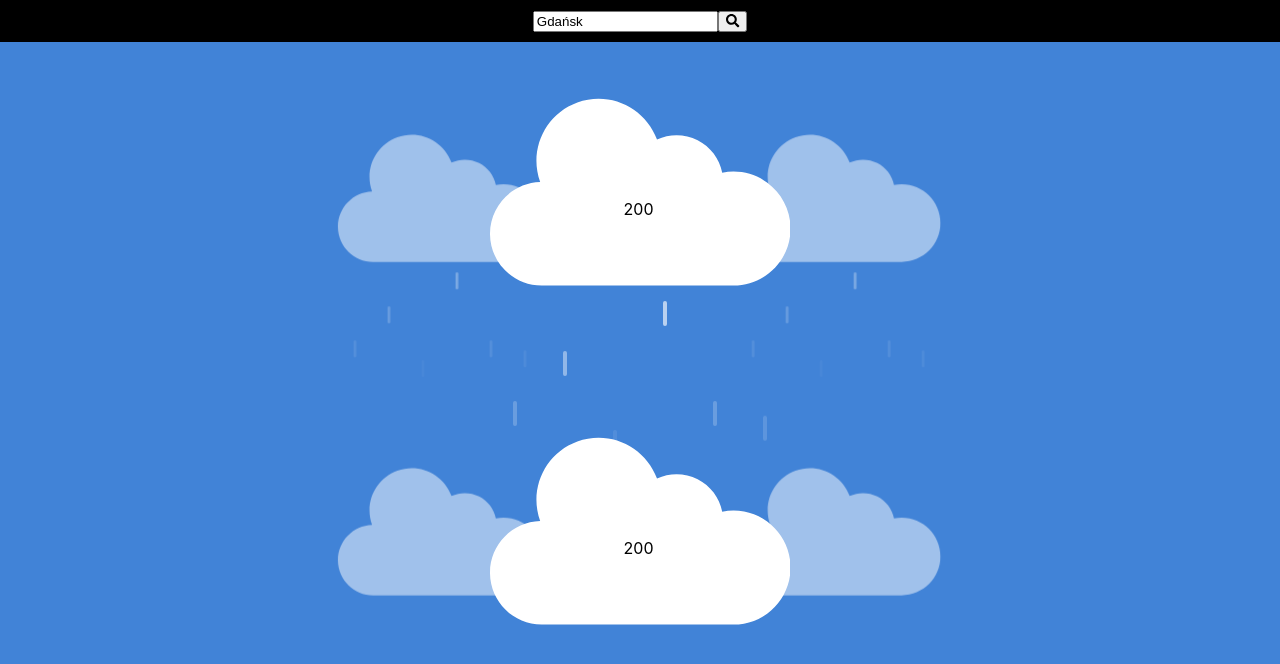
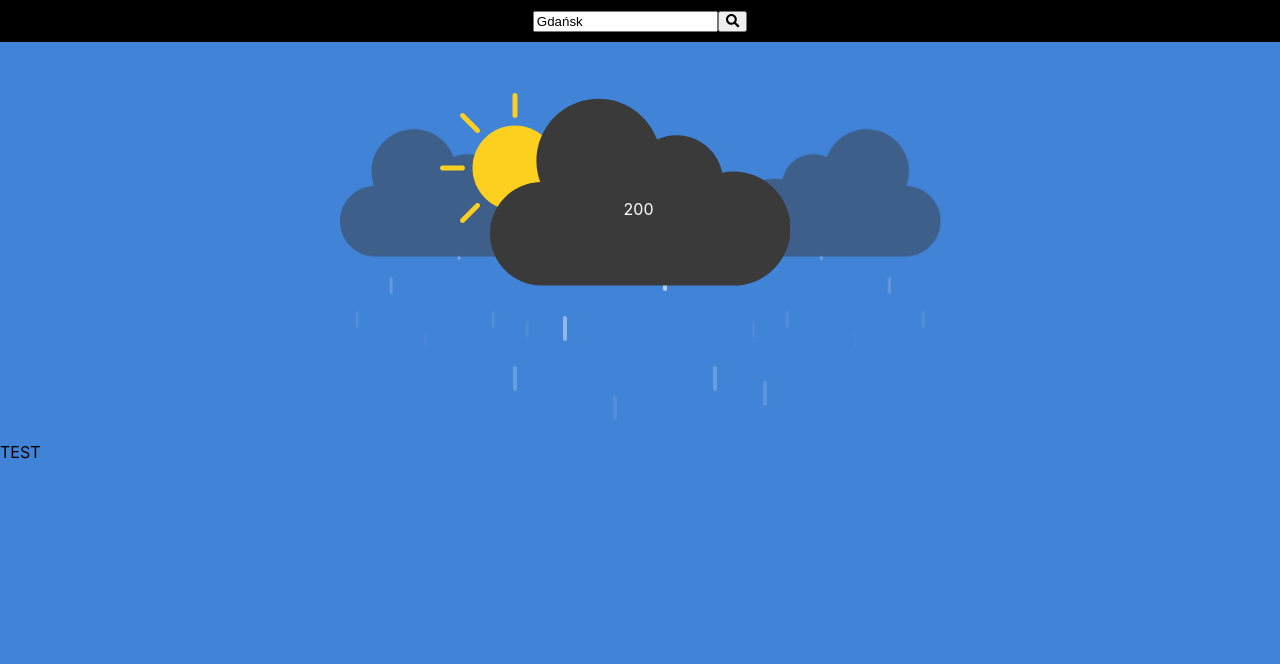
Before and after one commit to aXenDeveloper/react-weather-old, a React (Create React App) app: page / in a window 1280 px wide. Shown: the top 664 px of the page. Built offline with nearby package versions, Linux system fonts and the light colour scheme.

Commit message:
Fixed ccloud and add sun

```diff
--- a/src/components/App.js
+++ b/src/components/App.js
@@ -6,7 +6,7 @@ export default class App extends React.Component {
   state = {
     value: 'Gdańsk',
     clouds: null,
-    temp: 200
+    temp: 200,
   }
 
   handleInputChange = e => {
--- a/src/components/Content.js
+++ b/src/components/Content.js
@@ -1,19 +1,41 @@
 import React from 'react';
-import RainView from '../views/weather/rainView';
 import CloudView from '../views/weather/cloudView';
+//import SunView from '../views/weather/sunView';
 
 const Content = props => {
 
-    const cloud = (
-        <svg className='cloudSVG' xmlns="http://www.w3.org/2000/svg" viewBox="0 -87 463.83425 463">
-            <path d="m375.835938 112.957031c-5.851563 0-11.691407.582031-17.425782 1.742188-4.324218-21.582031-18.304687-39.992188-37.933594-49.957031-19.625-9.964844-42.738281-10.382813-62.714843-1.136719-18.078125-49.796875-73.101563-75.507813-122.898438-57.429688s-75.507812 73.105469-57.429687 122.898438c-43.621094 1.378906-78.078125 37.484375-77.4257815 81.121093.6562495 43.640626 36.1835935 78.691407 79.8281255 78.761719h296c48.597656 0 88-39.398437 88-88 0-48.601562-39.402344-88-88-88zm0 0" />
+    const cloud = el => {
+        const cloudElement = `cloud_${el} cloud_SVG`;
+
+        return (
+            <svg className={cloudElement} xmlns="http://www.w3.org/2000/svg" viewBox="0 -87 463.83425 463">
+                <path d="m375.835938 112.957031c-5.851563 0-11.691407.582031-17.425782 1.742188-4.324218-21.582031-18.304687-39.992188-37.933594-49.957031-19.625-9.964844-42.738281-10.382813-62.714843-1.136719-18.078125-49.796875-73.101563-75.507813-122.898438-57.429688s-75.507812 73.105469-57.429687 122.898438c-43.621094 1.378906-78.078125 37.484375-77.4257815 81.121093.6562495 43.640626 36.1835935 78.691407 79.8281255 78.761719h296c48.597656 0 88-39.398437 88-88 0-48.601562-39.402344-88-88-88zm0 0" />
+            </svg>
+        );
+    };
+
+    const sun = (
+        <svg className='sunSVG' viewBox="0 0 480 480" xmlns="http://www.w3.org/2000/svg">
+            <g fill="#fdd020"><path d="m376 240c0 75.109375-60.890625 136-136 136s-136-60.890625-136-136 60.890625-136 136-136 136 60.890625 136 136zm0 0" />
+                <path d="m240 480c-4.417969 0-8-3.582031-8-8v-64c0-4.417969 3.582031-8 8-8s8 3.582031 8 8v64c0 4.417969-3.582031 8-8 8zm0 0" />
+                <path d="m240 80c-4.417969 0-8-3.582031-8-8v-64c0-4.417969 3.582031-8 8-8s8 3.582031 8 8v64c0 4.417969-3.582031 8-8 8zm0 0" />
+                <path d="m120 120-48-48" /><path d="m120 128c-2.121094 0-4.15625-.84375-5.65625-2.34375l-48-48c-3.03125-3.140625-2.988281-8.128906.097656-11.214844 3.085938-3.085937 8.074219-3.128906 11.214844-.097656l48 48c2.285156 2.289062 2.972656 5.730469 1.734375 8.71875s-4.15625 4.9375-7.390625 4.9375zm0 0" />
+                <path d="m408 408-48-48" /><path d="m408 416c-2.121094 0-4.15625-.84375-5.65625-2.34375l-48-48c-3.03125-3.140625-2.988281-8.128906.097656-11.214844 3.085938-3.085937 8.074219-3.128906 11.214844-.097656l48 48c2.285156 2.289062 2.972656 5.730469 1.734375 8.71875s-4.15625 4.9375-7.390625 4.9375zm0 0" />
+                <path d="m360 120 48-48" /><path d="m360 128c-3.234375 0-6.152344-1.949219-7.390625-4.9375s-.550781-6.429688 1.734375-8.71875l48-48c3.140625-3.03125 8.128906-2.988281 11.214844.097656 3.085937 3.085938 3.128906 8.074219.097656 11.214844l-48 48c-1.5 1.5-3.535156 2.34375-5.65625 2.34375zm0 0" />
+                <path d="m472 248h-64c-4.417969 0-8-3.582031-8-8s3.582031-8 8-8h64c4.417969 0 8 3.582031 8 8s-3.582031 8-8 8zm0 0" />
+                <path d="m72 248h-64c-4.417969 0-8-3.582031-8-8s3.582031-8 8-8h64c4.417969 0 8 3.582031 8 8s-3.582031 8-8 8zm0 0" />
+                <path d="m72 408 48-48" /><path d="m72 416c-3.234375 0-6.152344-1.949219-7.390625-4.9375s-.550781-6.429688 1.734375-8.71875l48-48c3.140625-3.03125 8.128906-2.988281 11.214844.097656 3.085937 3.085938 3.128906 8.074219.097656 11.214844l-48 48c-1.5 1.5-3.535156 2.34375-5.65625 2.34375zm0 0" /></g>
         </svg>
     );
 
     return (
-        <div className='weather'>
-            <RainView temp={props.temp} cloud={cloud} />
-            <CloudView temp={props.temp} cloud={cloud} />
+        <div className='content'>
+            <div className='weather'>
+                <CloudView temp={props.temp} cloudType={cloud('dark')} rain={true} sun={sun} />
+            </div>
+            <div>
+                TEST
+            </div>
         </div>
     )
 }
--- a/src/index.scss
+++ b/src/index.scss
@@ -3,7 +3,7 @@ body {
   font-family: -apple-system, BlinkMacSystemFont, "Segoe UI", "Roboto", "Oxygen", "Ubuntu", "Cantarell", "Fira Sans",
     "Droid Sans", "Helvetica Neue", sans-serif;
   background-color: #4183d7;
-  overflow: hidden;
+  overflow-x: hidden;
 }
 
 .topBar {
@@ -20,6 +20,7 @@ body {
   }
 }
 
+
 @keyframes weather-up {
   0% {
     opacity: 0;
@@ -32,72 +33,107 @@ body {
 }
 
 .weather {
-  &\:rain, &\:cloudScattered {
+  position: relative;
+  z-index: 1;
+  height: 400px;
+
+  > * {
     display: flex;
     justify-content: center;
     position: relative;
     animation: weather-up 1s ease-out;
-  }
-}
-
-@keyframes cloudAnimation-left {
-  0% {
-    transform: translateX(150px) scale(.68, .68);
-  }
-  50% {
-    transform: translateX(100px) scale(.68, .68);
-  }
-  100% {
-    transform: translateX(150px) scale(.68, .68);
-  }
-}
-
-@keyframes cloudAnimation-right {
-  0% {
-    transform: translateX(-150px) scale(.68, .68);
-  }
-  50% {
-    transform: translateX(-100px) scale(.68, .68);
-  }
-  100% {
-    transform: translateX(-150px) scale(.68, .68);
+    overflow: hidden;
+    height: inherit;
   }
 }
 
 .cloud {
-  //position: relative;
-  z-index: 1;
+  display: flex;
+  position: relative;
+  flex-direction: column;
 
-  .cloudSVG {
-    height: 300px;
-
-    path {fill: #fff;}
+  @keyframes cloudAnimation-left {
+    0% {
+      transform: translateX(50px) scale(.68, .68);
+    }
+    50% {
+      transform: translateX(0) scale(.68, .68);
+    }
+    100% {
+      transform: translateX(50px) scale(.68, .68);
+    }
   }
 
-  &-right {
-    transform: translateX(-100px) scale(.68, .68) rotateY(180deg);
+  &\:left {
+    position: absolute;
+    left: -200px;
+    transform: scale(.68, .68);
     opacity: 0.5;
-    animation: cloudAnimation-right 20s ease infinite;
-    z-index: -1;
+    animation: cloudAnimation-left 20s ease infinite;
+    z-index: 1;
   }
 
-  &-left {
-    transform: translateX(100px) scale(.68, .68);
-    opacity: 0.5;
-    animation: cloudAnimation-left 18s ease infinite;
-    z-index: -1;
+  .sun\:left {
+    position: absolute;
+    left: -125px;
+    transform: scale(.5, .5);
+    top: -25px;
+    z-index: 90;
   }
 
-  .cloud\:main {
+  &\:center {
     position: relative;
+    z-index: 100;
 
     .temp {
       position: absolute;
       top: 55%;
       left: 50%;
       transform: translate(-55%, -50%);
+      color: #000;
     }
   }
+
+  @keyframes cloudAnimation-right {
+    0% {
+      transform: translateX(-50px) scale(.68, .68) rotateY(180deg);
+    }
+    50% {
+      transform: translateX(0) scale(.68, .68) rotateY(180deg);
+    }
+    100% {
+      transform: translateX(-50px) scale(.68, .68) rotateY(180deg);
+    }
+  }
+
+  &\:right {
+    position: absolute;
+    right: -200px;
+    transform: scale(.68, .68);
+    opacity: 0.5;
+    animation: cloudAnimation-right 20s ease infinite;
+    z-index: 1;
+  }
+
+  &_normal {
+    fill: #fff;
+  }
+
+  &_gray {
+    fill: #e6e6e6;
+  }
+
+  &_dark {
+    fill: #3a3a3a;
+
+    ~ .temp {
+      color: #fff;
+    }
+  }
+
+  &_SVG {
+    height: 300px;
+    width: 100%;
   }
 
   @keyframes rain-drop {
@@ -110,9 +146,14 @@ body {
     }
   }
 
-.cloudRain {
+  &_rain {
     display: flex;
     justify-content: space-around;
+    position: absolute;
+    bottom: 0;
+    left: 0;
+    right: 0;
+    z-index: -10;
 
     .drop {
       background-color: #fff;
@@ -131,3 +172,21 @@ body {
       &.drop-5 {animation-duration: 0.85s;}
     }
   }
+}
+
+
+@keyframes sunRotate {
+  0% {
+    transform: rotate(0);
+  }
+  100% {
+    transform: rotate(360deg);
+  }
+}
+
+.sunSVG{
+  height: 300px;
+  animation: sunRotate 10s linear infinite;
+
+  path {fill: #fdd020;}
+}
--- a/src/views/weather/cloudView.js
+++ b/src/views/weather/cloudView.js
@@ -1,19 +1,41 @@
 import React from 'react';
 
-const cloudScatteredView = props => {
+const cloudScatteredView = ({ temp, cloudType, rain = false, sun = false }) => {
+
+    const dropRain = num => {
+        const drops = [];
+
+        for (let i = 0; i <= num; i++) {
+            const cloudClass = `drop drop-${i}`;
+            drops.push(<div key={`drop-${i}`} className={cloudClass}></div>);
+        };
+
+        return <div className='cloud_rain'>{drops}</div>;
+    }
+
     return (
-        <div className='weather:rain'>
-            <div className='cloud cloud-left'>
-                {props.cloud}
-            </div>
+        <div className='weather_cloud'>
             <div className='cloud'>
-                <div className='cloud:main'>
-                    {props.cloud}
-                    <div className='temp'>{props.temp}</div>
+                {sun ? (
+                    <div className='sun sun:left'>
+                        {sun}
+                    </div>
+                ): null}
+                <div className='cloud:left'>
+                    {cloudType}
+                    {rain ? dropRain(5) : null}
                 </div>
-            </div>
-            <div className='cloud cloud-right'>
-                {props.cloud}
+
+                <div className='cloud:center'>
+                    {cloudType}
+                    {rain ? dropRain(5) : null}
+                    <div className='temp'>{temp}</div>
+                </div>
+
+                <div className='cloud:right'>
+                    {cloudType}
+                    {rain ? dropRain(5) : null}
+                </div>
             </div>
         </div>
     );
--- a/src/views/weather/rainView.js
+++ /dev/null
@@ -1,37 +0,0 @@
-import React from 'react';
-
-const weatherReinView = props => {
-
-    const dropRain = num => {
-        const drops = [];
-
-        for (let i = 0; i <= num; i++) {
-            const cloudClass = `drop drop-${i}`;
-            drops.push(<div key={`drop-${i}`} className={cloudClass}></div>);
-        };
-
-        return <div className='cloudRain'>{drops}</div>;
-    }
-
-    return (
-        <div className='weather:rain'>
-            <div className='cloud cloud-left'>
-                {props.cloud}
-                {dropRain(5)}
-            </div>
-            <div className='cloud'>
-                <div className='cloud:main'>
-                    {props.cloud}
-                    <div className='temp'>{props.temp}</div>
-                </div>
-                {dropRain(5)}
-            </div>
-            <div className='cloud cloud-right'>
-                {props.cloud}
-                {dropRain(5)}
-            </div>
-        </div>
-    );
-};
-
-export default weatherReinView;
--- /dev/null
+++ b/src/views/weather/sunView.js
@@ -0,0 +1,24 @@
+import React from 'react';
+
+const sunView = () => {
+    return (
+        <div className='weather:sun'>
+            <svg className='cloudWhiteSVG' xmlns="http://www.w3.org/2000/svg" viewBox="0 -87 463.83425 463">
+                <path d="m375.835938 112.957031c-5.851563 0-11.691407.582031-17.425782 1.742188-4.324218-21.582031-18.304687-39.992188-37.933594-49.957031-19.625-9.964844-42.738281-10.382813-62.714843-1.136719-18.078125-49.796875-73.101563-75.507813-122.898438-57.429688s-75.507812 73.105469-57.429687 122.898438c-43.621094 1.378906-78.078125 37.484375-77.4257815 81.121093.6562495 43.640626 36.1835935 78.691407 79.8281255 78.761719h296c48.597656 0 88-39.398437 88-88 0-48.601562-39.402344-88-88-88zm0 0" />
+            </svg>
+<svg className='sunSVG' viewBox="0 0 480 480" xmlns="http://www.w3.org/2000/svg">
+                <g fill="#fdd020"><path d="m376 240c0 75.109375-60.890625 136-136 136s-136-60.890625-136-136 60.890625-136 136-136 136 60.890625 136 136zm0 0"/>
+                <path d="m240 480c-4.417969 0-8-3.582031-8-8v-64c0-4.417969 3.582031-8 8-8s8 3.582031 8 8v64c0 4.417969-3.582031 8-8 8zm0 0"/>
+                <path d="m240 80c-4.417969 0-8-3.582031-8-8v-64c0-4.417969 3.582031-8 8-8s8 3.582031 8 8v64c0 4.417969-3.582031 8-8 8zm0 0"/>
+                <path d="m120 120-48-48"/><path d="m120 128c-2.121094 0-4.15625-.84375-5.65625-2.34375l-48-48c-3.03125-3.140625-2.988281-8.128906.097656-11.214844 3.085938-3.085937 8.074219-3.128906 11.214844-.097656l48 48c2.285156 2.289062 2.972656 5.730469 1.734375 8.71875s-4.15625 4.9375-7.390625 4.9375zm0 0"/>
+                <path d="m408 408-48-48"/><path d="m408 416c-2.121094 0-4.15625-.84375-5.65625-2.34375l-48-48c-3.03125-3.140625-2.988281-8.128906.097656-11.214844 3.085938-3.085937 8.074219-3.128906 11.214844-.097656l48 48c2.285156 2.289062 2.972656 5.730469 1.734375 8.71875s-4.15625 4.9375-7.390625 4.9375zm0 0"/>
+                <path d="m360 120 48-48"/><path d="m360 128c-3.234375 0-6.152344-1.949219-7.390625-4.9375s-.550781-6.429688 1.734375-8.71875l48-48c3.140625-3.03125 8.128906-2.988281 11.214844.097656 3.085937 3.085938 3.128906 8.074219.097656 11.214844l-48 48c-1.5 1.5-3.535156 2.34375-5.65625 2.34375zm0 0"/>
+                <path d="m472 248h-64c-4.417969 0-8-3.582031-8-8s3.582031-8 8-8h64c4.417969 0 8 3.582031 8 8s-3.582031 8-8 8zm0 0"/>
+                <path d="m72 248h-64c-4.417969 0-8-3.582031-8-8s3.582031-8 8-8h64c4.417969 0 8 3.582031 8 8s-3.582031 8-8 8zm0 0"/>
+                <path d="m72 408 48-48"/><path d="m72 416c-3.234375 0-6.152344-1.949219-7.390625-4.9375s-.550781-6.429688 1.734375-8.71875l48-48c3.140625-3.03125 8.128906-2.988281 11.214844.097656 3.085937 3.085938 3.128906 8.074219.097656 11.214844l-48 48c-1.5 1.5-3.535156 2.34375-5.65625 2.34375zm0 0"/></g>
+            </svg>
+        </div>
+    );
+}
+
+export default sunView;
```
Also changed, not shown: src/img/cloud.svg (added), src/img/sun.svg (added). Lines whose indentation alone changed are shown as unchanged.
